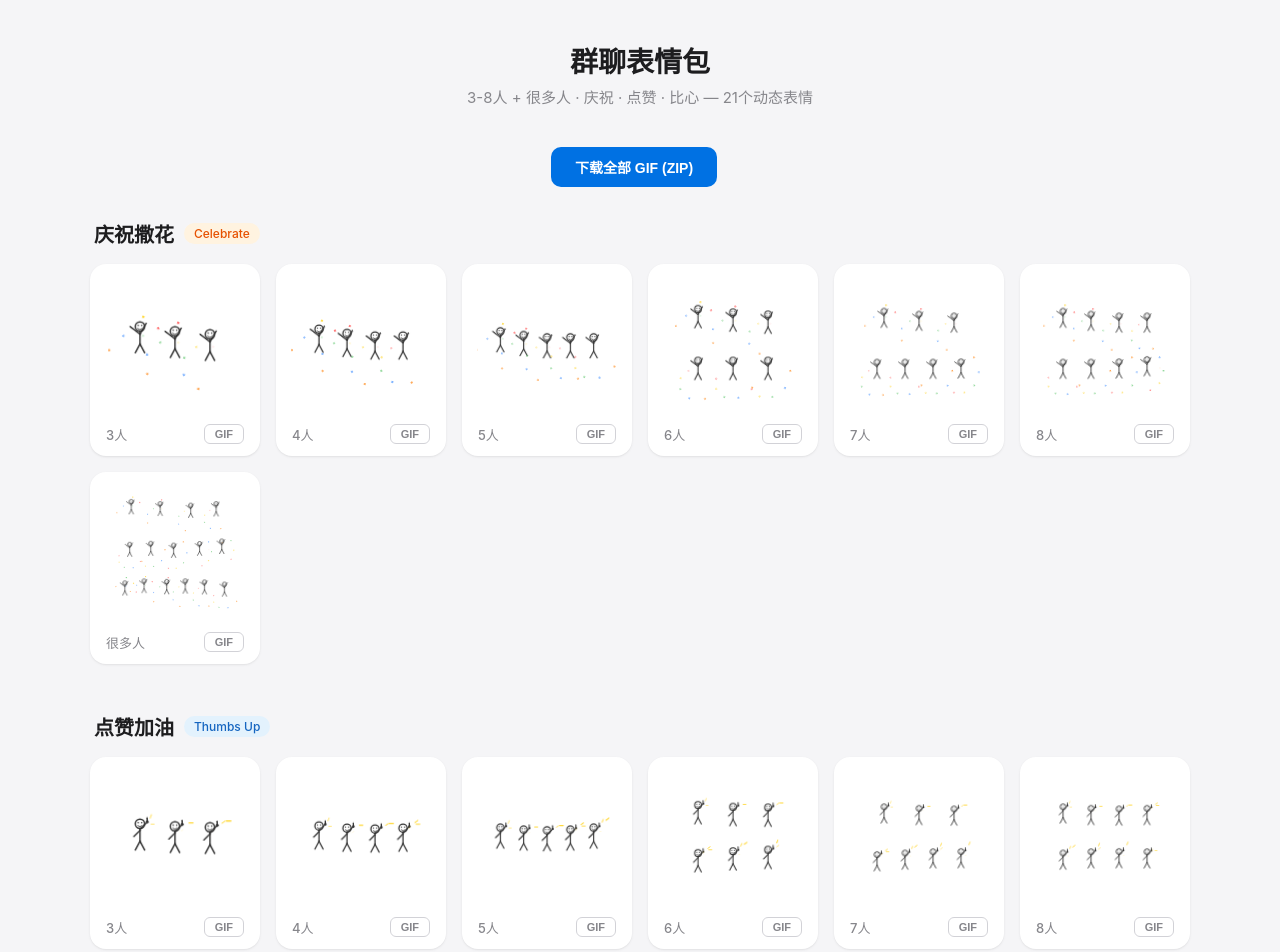
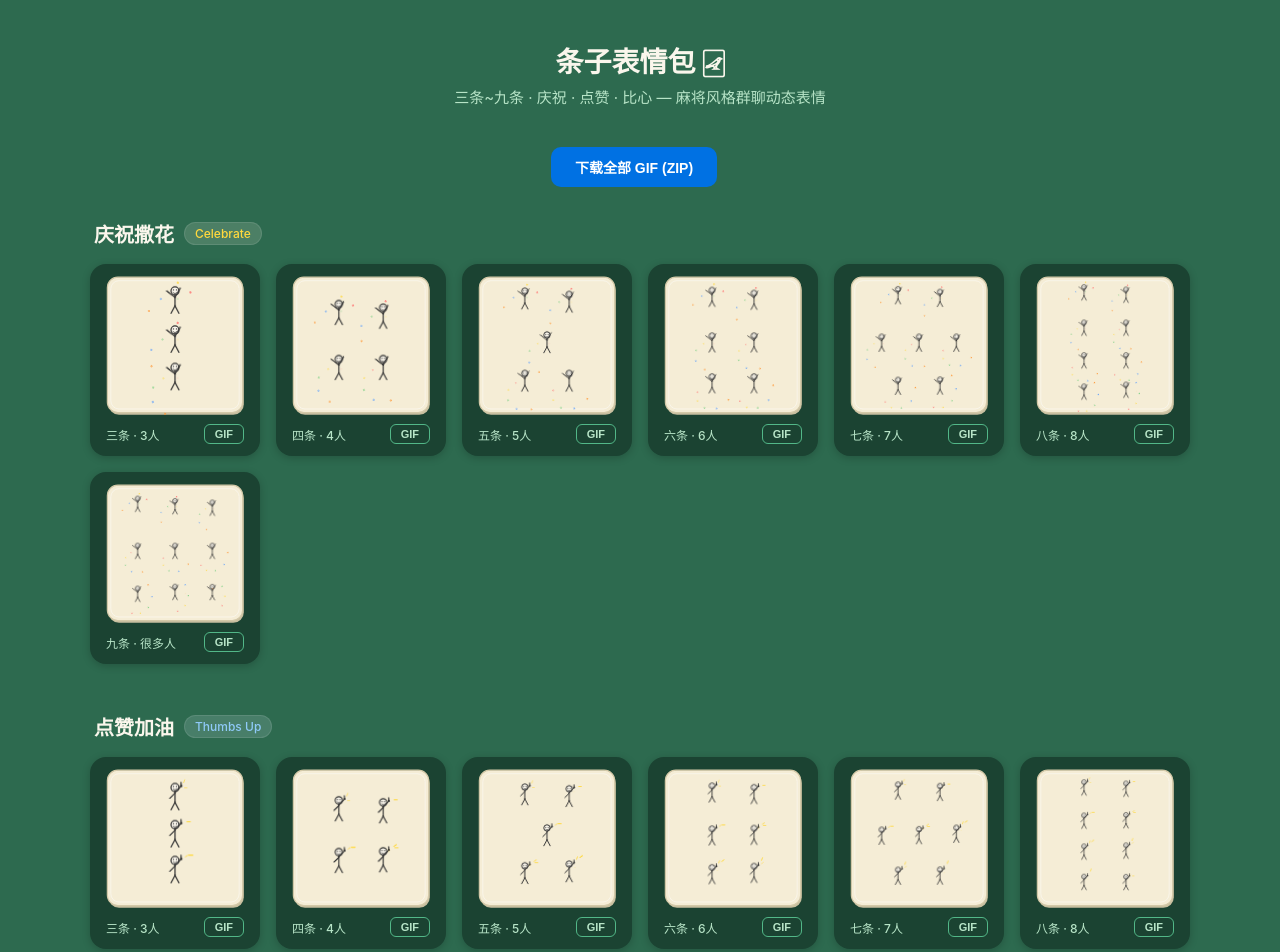
Before and after one commit to gracegotlost/wechat-group-stickers, a plain HTML site: page index.html in a window 1280 px wide. Shown: the top 952 px of the page. Drawn offline with Linux system fonts and the light colour scheme.

Commit message:
Restyle as mahjong bamboo tiles (条子麻将造型)
- Arrange figures in classic 条子 patterns: 三条 (column of 3),
  四条 (2x2), 五条 (2-1-2 cross), 六条 (2x3), 七条 (2-3-2),
  八条 (2x4), 九条 (3x3 crowd)
- Ivory mahjong tile background with shadow/bevel on each sticker
- Green felt table page background
- Labels now show mahjong notation (三条·3人, etc.)

Made-with: Cursor

```diff
--- a/index.html
+++ b/index.html
@@ -7,8 +7,8 @@
   <link rel="stylesheet" href="styles.css">
 </head>
 <body>
-  <h1>群聊表情包</h1>
-  <p class="subtitle">3-8人 + 很多人 · 庆祝 · 点赞 · 比心 — 21个动态表情</p>
+  <h1>条子表情包 🀐</h1>
+  <p class="subtitle">三条~九条 · 庆祝 · 点赞 · 比心 — 麻将风格群聊动态表情</p>
 
   <div class="export-bar" id="exportBar">
     <button class="btn-primary" id="btnDownloadAll">下载全部 GIF (ZIP)</button>
--- a/js/figures.js
+++ b/js/figures.js
@@ -7,82 +7,69 @@ function svgEl(tag, attrs = {}) {
   return el;
 }
 
-/**
- * Compute layout positions for N figures within 240x240.
- * Returns array of { x, y, scale }.
- */
+// Mahjong 条子 (bamboo tile) layouts
+// Each pattern mirrors the classic bamboo stick arrangements on mahjong tiles
+const MAHJONG_LAYOUTS = {
+  // 三条: vertical column of 3
+  3: { scale: 0.85, positions: [
+    [120, 58], [120, 118], [120, 178],
+  ]},
+  // 四条: 2×2 grid
+  4: { scale: 0.78, positions: [
+    [82, 78], [158, 78],
+    [82, 162], [158, 162],
+  ]},
+  // 五条: 2-1-2 cross pattern
+  5: { scale: 0.68, positions: [
+    [82, 52], [158, 52],
+    [120, 118],
+    [82, 184], [158, 184],
+  ]},
+  // 六条: 2×3 grid (2 columns, 3 rows)
+  6: { scale: 0.62, positions: [
+    [84, 48], [156, 48],
+    [84, 118], [156, 118],
+    [84, 188], [156, 188],
+  ]},
+  // 七条: 2-3-2 pattern
+  7: { scale: 0.56, positions: [
+    [84, 44], [156, 44],
+    [56, 118], [120, 118], [184, 118],
+    [84, 192], [156, 192],
+  ]},
+  // 八条: 2×4 grid (2 columns, 4 rows)
+  8: { scale: 0.50, positions: [
+    [84, 38], [156, 38],
+    [84, 92], [156, 92],
+    [84, 148], [156, 148],
+    [84, 202], [156, 202],
+  ]},
+  // 九条 (crowd/很多人): 3×3 grid
+  9: { scale: 0.50, positions: [
+    [56, 44], [120, 44], [184, 44],
+    [56, 118], [120, 118], [184, 118],
+    [56, 192], [120, 192], [184, 192],
+  ]},
+};
+
 function getLayout(count) {
-  if (count <= 4) {
-    const spacing = SIZE / (count + 1);
-    const sc = count === 3 ? 1.0 : 0.88;
-    return Array.from({ length: count }, (_, i) => ({
-      x: spacing * (i + 1),
-      y: SIZE * 0.52,
-      scale: sc,
-    }));
-  }
-  if (count === 5) {
-    const spacing = SIZE / 6;
-    return Array.from({ length: 5 }, (_, i) => ({
-      x: spacing * (i + 1),
-      y: SIZE * 0.52,
-      scale: 0.78,
-    }));
-  }
-  if (count <= 8) {
-    const topCount = Math.floor(count / 2);
-    const botCount = count - topCount;
-    const positions = [];
-    const sc = count <= 6 ? 0.72 : 0.62;
-    const topSpacing = SIZE / (topCount + 1);
-    const botSpacing = SIZE / (botCount + 1);
-    for (let i = 0; i < topCount; i++) {
-      positions.push({ x: topSpacing * (i + 1), y: SIZE * 0.35, scale: sc });
-    }
-    for (let i = 0; i < botCount; i++) {
-      positions.push({ x: botSpacing * (i + 1), y: SIZE * 0.68, scale: sc });
-    }
-    return positions;
-  }
-
-  // Crowd mode (8+): pack ~15 figures in 3 rows
-  const rows = [4, 5, 6];
-  const yOffsets = [SIZE * 0.20, SIZE * 0.48, SIZE * 0.76];
-  const positions = [];
-  const sc = 0.46;
-  const seed = 42;
-  let s = seed;
-  function seededRandom() {
-    s = (s * 16807 + 0) % 2147483647;
-    return (s - 1) / 2147483646;
-  }
-  for (let r = 0; r < rows.length; r++) {
-    const n = rows[r];
-    const spacing = SIZE / (n + 1);
-    for (let i = 0; i < n; i++) {
-      positions.push({
-        x: spacing * (i + 1) + (seededRandom() - 0.5) * 6,
-        y: yOffsets[r] + (seededRandom() - 0.5) * 6,
-        scale: sc + (seededRandom() - 0.5) * 0.03,
-      });
-    }
-  }
-  return positions;
+  const key = count > 8 ? 9 : count;
+  const layout = MAHJONG_LAYOUTS[key];
+  return layout.positions.map(([x, y]) => ({
+    x, y, scale: layout.scale,
+  }));
 }
 
 function drawFigure(emotion) {
   const g = svgEl('g', { class: `figure figure-${emotion}` });
 
-  // Head
   g.appendChild(svgEl('circle', {
-    cx: 0, cy: -25, r: 8, fill: '#fff', stroke: '#333', 'stroke-width': 2.5,
+    cx: 0, cy: -25, r: 8, fill: '#FAF6EC', stroke: '#333', 'stroke-width': 2.5,
   }));
 
-  // Eyes
   g.appendChild(svgEl('circle', { cx: -3, cy: -27, r: 1.3, fill: '#333' }));
   g.appendChild(svgEl('circle', { cx: 3, cy: -27, r: 1.3, fill: '#333' }));
 
-  // Mouth (emotion-specific)
   const mouthAttrs = { fill: 'none', 'stroke-width': 1.5, 'stroke-linecap': 'round' };
   if (emotion === 'celebrate') {
     g.appendChild(svgEl('path', { ...mouthAttrs, d: 'M -4,-21.5 Q 0,-17 4,-21.5', stroke: '#333' }));
@@ -92,13 +79,11 @@ function drawFigure(emotion) {
     g.appendChild(svgEl('path', { ...mouthAttrs, d: 'M -3.5,-21.5 Q 0,-17 3.5,-21.5', stroke: '#e55' }));
   }
 
-  // Body
   g.appendChild(svgEl('line', {
     x1: 0, y1: -17, x2: 0, y2: 5,
     stroke: '#333', 'stroke-width': 2.5, 'stroke-linecap': 'round',
   }));
 
-  // Arms (wrapped in a group for animation)
   const arms = svgEl('g', { class: 'arms' });
   if (emotion === 'celebrate') {
     arms.appendChild(svgEl('line', { x1: 0, y1: -12, x2: -14, y2: -28, stroke: '#333', 'stroke-width': 2.5, 'stroke-linecap': 'round' }));
@@ -120,7 +105,6 @@ function drawFigure(emotion) {
   }
   g.appendChild(arms);
 
-  // Legs
   g.appendChild(svgEl('line', { x1: 0, y1: 5, x2: -8, y2: 20, stroke: '#333', 'stroke-width': 2.5, 'stroke-linecap': 'round' }));
   g.appendChild(svgEl('line', { x1: 0, y1: 5, x2: 8, y2: 20, stroke: '#333', 'stroke-width': 2.5, 'stroke-linecap': 'round' }));
 
@@ -170,10 +154,34 @@ function createParticles(emotion, figIndex) {
   return g;
 }
 
+function drawTileBackground() {
+  const g = svgEl('g', { class: 'tile-bg' });
+
+  // Tile shadow
+  g.appendChild(svgEl('rect', {
+    x: 6, y: 6, width: SIZE - 8, height: SIZE - 8,
+    fill: '#C8BFA0', rx: 18,
+  }));
+
+  // Tile body — ivory mahjong tile
+  g.appendChild(svgEl('rect', {
+    x: 4, y: 2, width: SIZE - 8, height: SIZE - 8,
+    fill: '#F5EDD6', rx: 18, stroke: '#D4C9A8', 'stroke-width': 2,
+  }));
+
+  // Inner bevel highlight
+  g.appendChild(svgEl('rect', {
+    x: 10, y: 8, width: SIZE - 20, height: SIZE - 20,
+    fill: 'none', rx: 14, stroke: '#FAF6EC', 'stroke-width': 1.5,
+  }));
+
+  return g;
+}
+
 /**
- * Create a sticker SVG for the given emotion and people count.
+ * Create a sticker SVG arranged like a mahjong bamboo tile (条子).
  * @param {'celebrate'|'thumbsup'|'love'} emotion
- * @param {number} count - 3 through 8, or 9+ for crowd mode
+ * @param {number} count - 3 through 8, or 9+ for crowd (九条)
  * @returns {SVGSVGElement}
  */
 export function createSticker(emotion, count) {
@@ -183,18 +191,15 @@ export function createSticker(emotion, count) {
     class: `sticker sticker-${emotion}`,
   });
 
-  svg.appendChild(svgEl('rect', { width: SIZE, height: SIZE, fill: '#fff', rx: 16 }));
+  svg.appendChild(drawTileBackground());
 
-  const isCrowd = count > 8;
-  const layout = getLayout(isCrowd ? 9 : count);
+  const layout = getLayout(count > 8 ? 9 : count);
 
   layout.forEach((pos, i) => {
-    // Outer group: positioning only (SVG transform attribute)
     const posGroup = svgEl('g', {
       transform: `translate(${pos.x.toFixed(1)}, ${pos.y.toFixed(1)}) scale(${pos.scale.toFixed(3)})`,
     });
 
-    // Inner group: CSS animation target
     const animGroup = svgEl('g', {
       class: 'figure-anim',
       style: `animation-delay: ${(i * 0.1).toFixed(2)}s`,
@@ -209,7 +214,12 @@ export function createSticker(emotion, count) {
   return svg;
 }
 
+const TIAO_NAMES = {
+  3: '三条', 4: '四条', 5: '五条',
+  6: '六条', 7: '七条', 8: '八条',
+};
+
 export function getCountLabel(count) {
-  if (count > 8) return '很多人';
-  return `${count}人`;
+  if (count > 8) return '九条 · 很多人';
+  return `${TIAO_NAMES[count]} · ${count}人`;
 }
--- a/styles.css
+++ b/styles.css
@@ -6,7 +6,7 @@
 
 body {
   font-family: -apple-system, BlinkMacSystemFont, 'Segoe UI', Roboto, 'Helvetica Neue', Arial, sans-serif;
-  background: #f5f5f7;
+  background: #2D6A4F;
   color: #1d1d1f;
   padding: 40px 20px;
 }
@@ -16,11 +16,12 @@ h1 {
   font-size: 28px;
   font-weight: 700;
   margin-bottom: 6px;
+  color: #FAF6EC;
 }
 
 .subtitle {
   text-align: center;
-  color: #86868b;
+  color: #B7E4C7;
   font-size: 15px;
   margin-bottom: 40px;
 }
@@ -41,6 +42,7 @@ h1 {
 .emotion-header h2 {
   font-size: 20px;
   font-weight: 600;
+  color: #FAF6EC;
 }
 
 .emotion-header .badge {
@@ -48,11 +50,12 @@ h1 {
   padding: 3px 10px;
   border-radius: 12px;
   font-weight: 500;
+  border: 1px solid rgba(255,255,255,0.1);
 }
 
-.badge-celebrate { background: #FFF3E0; color: #E65100; }
-.badge-thumbsup { background: #E3F2FD; color: #1565C0; }
-.badge-love { background: #FCE4EC; color: #C62828; }
+.badge-celebrate { background: rgba(255,243,224,0.15); color: #FFD93D; }
+.badge-thumbsup { background: rgba(227,242,253,0.15); color: #90CAF9; }
+.badge-love { background: rgba(252,228,236,0.15); color: #F48FB1; }
 
 .sticker-grid {
   display: grid;
@@ -61,18 +64,18 @@ h1 {
 }
 
 .sticker-card {
-  background: #fff;
+  background: #1B4332;
   border-radius: 16px;
   padding: 12px;
   display: flex;
   flex-direction: column;
   align-items: center;
-  box-shadow: 0 1px 3px rgba(0,0,0,0.06), 0 1px 2px rgba(0,0,0,0.04);
+  box-shadow: 0 2px 8px rgba(0,0,0,0.2);
   transition: box-shadow 0.2s, transform 0.2s;
 }
 
 .sticker-card:hover {
-  box-shadow: 0 4px 12px rgba(0,0,0,0.1);
+  box-shadow: 0 6px 20px rgba(0,0,0,0.3);
   transform: translateY(-2px);
 }
 
@@ -91,8 +94,8 @@ h1 {
 }
 
 .sticker-label {
-  font-size: 13px;
-  color: #86868b;
+  font-size: 12px;
+  color: #B7E4C7;
   font-weight: 500;
 }
 
@@ -100,17 +103,18 @@ h1 {
   font-size: 11px;
   padding: 3px 10px;
   border-radius: 6px;
-  border: 1px solid #d2d2d7;
-  background: #fff;
-  color: #86868b;
+  border: 1px solid #52B788;
+  background: transparent;
+  color: #B7E4C7;
   cursor: pointer;
   font-weight: 600;
   transition: all 0.15s;
 }
 
 .btn-dl:hover {
-  border-color: #0071e3;
-  color: #0071e3;
+  border-color: #95D5B2;
+  color: #D8F3DC;
+  background: rgba(82, 183, 136, 0.15);
 }
 
 .btn-dl:disabled {
@@ -129,7 +133,7 @@ h1 {
 
 .progress-text {
   font-size: 13px;
-  color: #86868b;
+  color: #B7E4C7;
 }
 
 .export-bar button {
```
